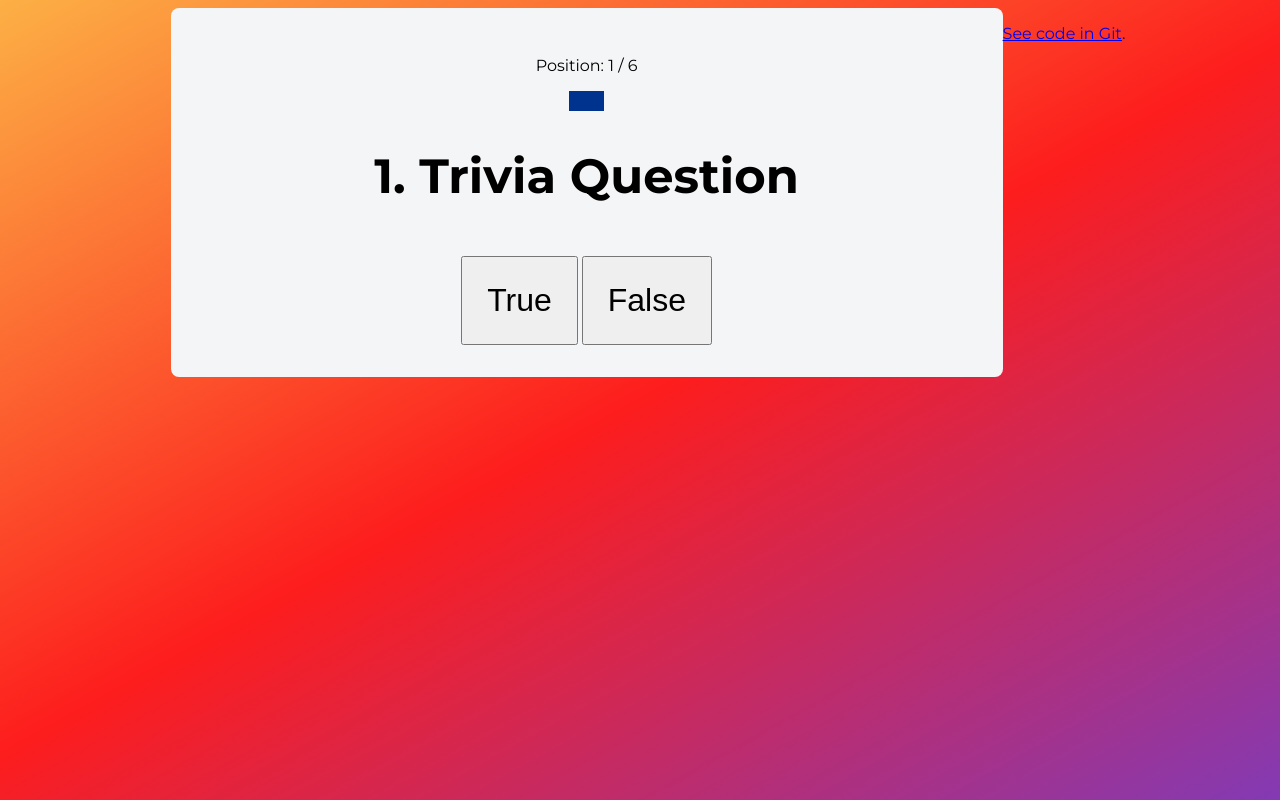
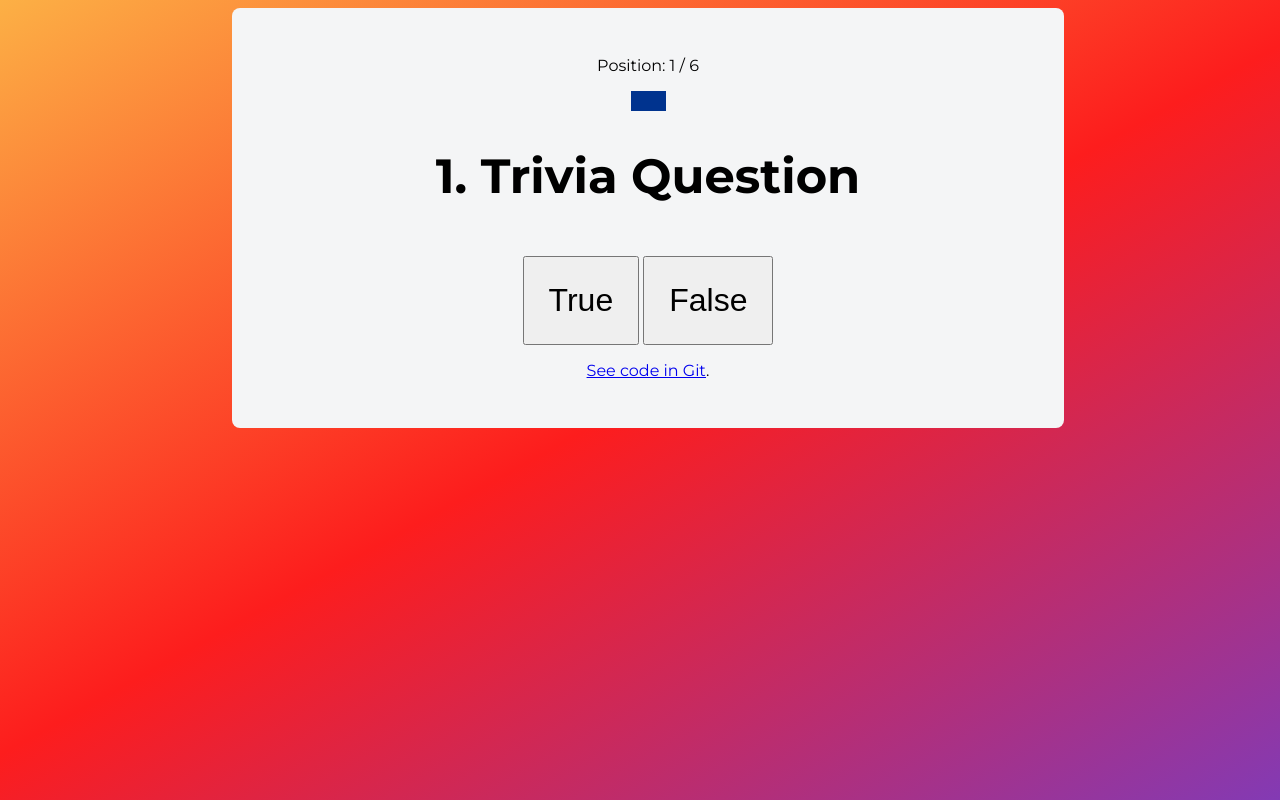
Before and after one commit to jsohndata/app-trivia-game, a plain HTML site: page index.html in a window 1280 px wide. Drawn offline with Linux system fonts and the light colour scheme.

Commit message:
linked to git

```diff
--- a/index.html
+++ b/index.html
@@ -29,11 +29,13 @@
         <section  class="btn-container-replay">
             <button onclick="replay()">Replay</button>
         </section>
+
     </main>
+    <p><a href="https://github.com/jsohndata/app-trivia-game" target="_blank">See code in Git</a>.</p>
+
 </div>
 
 <footer>
-    <p><a href="https://github.com/jsohndata/app-trivia-game" target="_blank">See code in Git</a>.
 </footer>
 
 <script src="scripts/app-trivia-game.js"></script>
```
